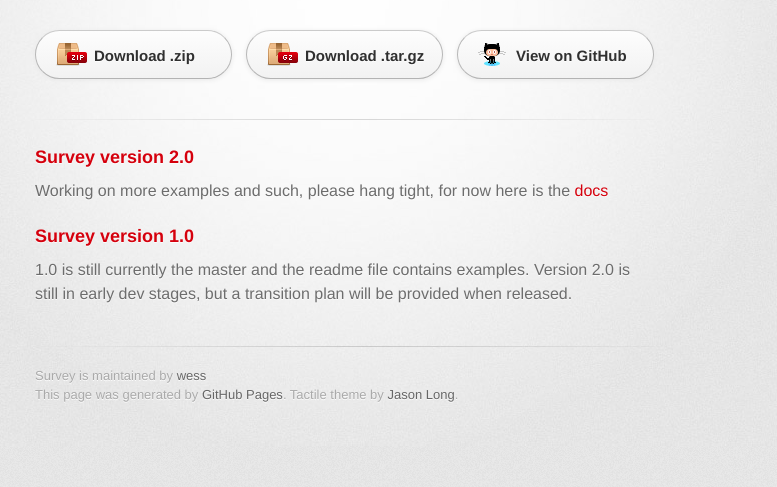
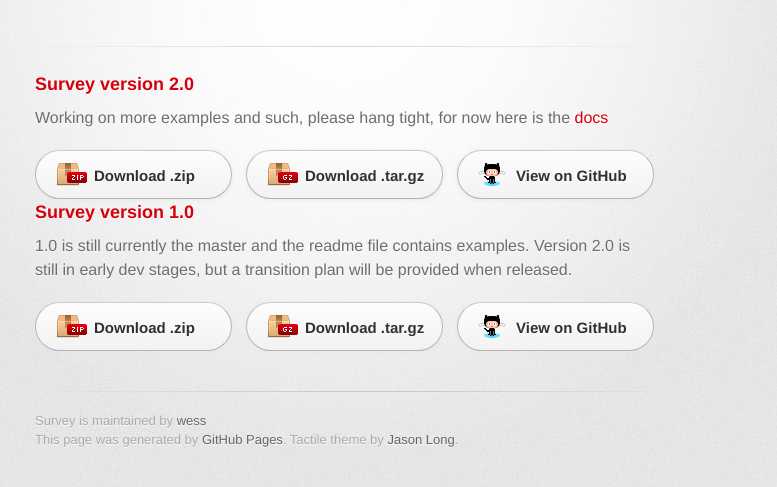
Before and after one commit to wess/Survey, a plain HTML site: page index.html in a window 1280 px wide. Shown: the part 127-614 px from the top of the page, without its empty margins (295-1072 px from the left). Drawn offline with Linux system fonts and the light colour scheme; a web font is replaced by a local one.

Commit message:
Seperates downloads for different versions

```diff
--- a/index.html
+++ b/index.html
@@ -22,23 +22,30 @@
           <h2>iOS Form building made simple</h2>
         </header>
 
-        <section id="downloads" class="clearfix">
-          <a href="https://github.com/wess/Survey/zipball/master" id="download-zip" class="button"><span>Download .zip</span></a>
-          <a href="https://github.com/wess/Survey/tarball/master" id="download-tar-gz" class="button"><span>Download .tar.gz</span></a>
-          <a href="https://github.com/wess/Survey" id="view-on-github" class="button"><span>View on GitHub</span></a>
-        </section>
 
         <hr>
+
 
         <section id="main_content">
             <h3>Survey version 2.0</h3>
             <p>Working on more examples and such, please hang tight, for now here is the <a href="docs/">docs</a></p>
+            <section class="clearfix">
+              <a href="https://github.com/wess/Survey/zipball/2.0" id="download-zip" class="button"><span>Download .zip</span></a>
+              <a href="https://github.com/wess/Survey/tarball/2.0" id="download-tar-gz" class="button"><span>Download .tar.gz</span></a>
+              <a href="https://github.com/wess/Survey" id="view-on-github" class="button"><span>View on GitHub</span></a>
+            </section>
+
 
             <h3>Survey version 1.0</h3>
             <p>
                 1.0 is still currently the master and the readme file contains examples.  Version 2.0 is still in
                 early dev stages, but a transition plan will be provided when released.
             </p>
+            <section class="clearfix">
+              <a href="https://github.com/wess/Survey/zipball/1.0" id="download-zip" class="button"><span>Download .zip</span></a>
+              <a href="https://github.com/wess/Survey/tarball/1.0" id="download-tar-gz" class="button"><span>Download .tar.gz</span></a>
+              <a href="https://github.com/wess/Survey" id="view-on-github" class="button"><span>View on GitHub</span></a>
+            </section>
         </section>
 
         <footer>
```
